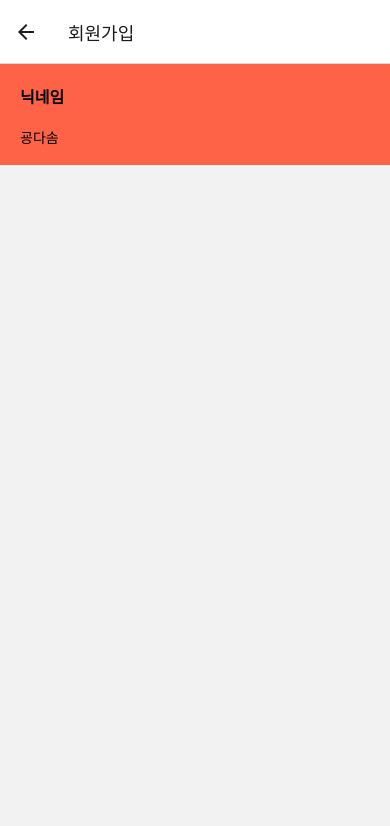
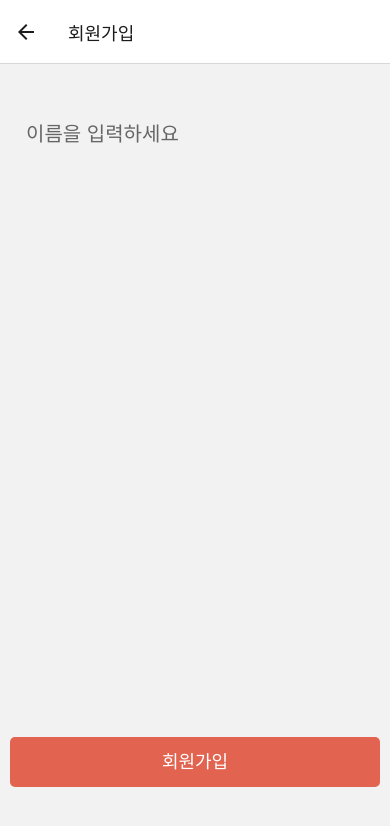
Before and after one commit to eat-fluencer/eat-fluencer-fe, a React Native app: screen /SignUp in a window 390 px wide. Shown: the top 826 px of the page. Built offline with nearby package versions, Linux system fonts and the light colour scheme.

Commit message:
:gift: feat: 회원가입 구현

```diff
--- a/src/AppInner.tsx
+++ b/src/AppInner.tsx
@@ -18,7 +18,8 @@ function AppInner() {
   const Tab = createBottomTabNavigator();
   const Stack = createNativeStackNavigator<RootStackParamList>();
   const {user} = useContext(GlobalContext);
-  const isLoggedIn = user.length > 0;
+  const isLoggedIn = !!user.existedUser;
+  console.log('❗️❗️❗️❗️❗️❗️❗️❗️❗️', isLoggedIn);
 
   return (
     <NavigationContainer>
--- a/src/contexts/global-context.tsx
+++ b/src/contexts/global-context.tsx
@@ -1,14 +1,14 @@
 import React, {useState, createContext, Dispatch, SetStateAction} from 'react';
 
 type GlobalContextType = {
-  user: string;
-  setUser: Dispatch<SetStateAction<string>>;
+  user: any;
+  setUser: Dispatch<SetStateAction<any>>;
   focusIndex: number;
   setFocusIndex: Dispatch<SetStateAction<number>>;
 };
 
 const Context: GlobalContextType = {
-  user: '',
+  user: {},
   setUser: () => {
     throw new Error();
   },
@@ -21,7 +21,7 @@ const Context: GlobalContextType = {
 export const GlobalContext = createContext(Context);
 
 export function ContextProvider({children}: {children: React.ReactNode}) {
-  const [user, setUser] = useState('');
+  const [user, setUser] = useState({});
   const [focusIndex, setFocusIndex] = useState(-2);
 
   const contextValue = {
--- a/src/pages/Home.tsx
+++ b/src/pages/Home.tsx
@@ -3,13 +3,13 @@ import React, {useContext} from 'react';
 import GlobalContext from '../contexts/global-context';
 
 function Home() {
-  const {isSearchFocus} = useContext(GlobalContext);
-  console.log(isSearchFocus);
+  const {user} = useContext(GlobalContext);
+  console.log(JSON.stringify(user, null, '\t'));
 
   return (
     <View style={{flex: 1, alignItems: 'center', justifyContent: 'center'}}>
       <TouchableHighlight>
-        <Text>home page {isSearchFocus}</Text>
+        <Text>안녕하세요 {user.nickname} 님!</Text>
       </TouchableHighlight>
     </View>
   );
--- a/src/pages/SignIn.tsx
+++ b/src/pages/SignIn.tsx
@@ -17,60 +17,49 @@ export type RootStackParamList = {
 type SignInScreenProps = NativeStackScreenProps<RootStackParamList, 'SignIn'>;
 
 function SignIn({navigation}: SignInScreenProps) {
-  const {setUser, user} = useContext(GlobalContext);
-
-  console.log(user);
+  const {setUser} = useContext(GlobalContext);
 
   const signInWithKakao = async (): Promise<void> => {
     try {
-      const kakaoResponse = await login();
-      console.log(JSON.stringify(kakaoResponse, null, '\t'));
-
+      const {idToken} = await login();
+      // console.log(JSON.stringify(idToken, null, '\t'));
+      // console.log(idToken);
       // 프로필 조회
       const profile = await getKakaoProfile();
-      console.log(JSON.stringify(profile, null, '\t'));
+      // console.log(JSON.stringify(profile, null, '\t'));
 
       const {data} = await axios.post(
         `${Config.API_URL}/users/registration-status`,
         {
-          providerId: profile?.id,
+          provider_id: profile?.id,
           provider: 'kakao',
         },
       );
-      const existedUser = data.signedUp;
+      console.log(JSON.stringify(data, null, '\t'));
+
+      // console.log({
+      //   kakaoToken: idToken,
+      //   id: profile.id,
+      //   nickname: profile.nickname,
+      //   picture: profile.profileImageUrl,
+      // });
+
+      const existedUser = data.data.signedUp;
+
+      console.log('existedUser ', existedUser);
+      setUser({
+        kakaoToken: idToken,
+        id: profile.id,
+        nickname: profile.nickname,
+        picture: profile.profileImageUrl,
+        existedUser,
+      });
 
       if (!existedUser) {
         navigation.navigate('SignUp');
-      } else {
-        Alert.alert('로그인');
       }
-
-      console.log(JSON.stringify(data, null, '\t'));
-
-      // console.log(JSON.stringify(data, null, '\t'));
-
-      // const {accessToken, idToken} = await login();
-      // console.log('accessToken ', accessToken);
-      // console.log('idToken ', idToken);
-
-      // console.log(`${Config.API_URL}/kakao/user-info`);
-      // const {data} = await axios.get(`${Config.API_URL}/kakao/user-info`, {
-      //   headers: {
-      //     'OAuth2-Access-Token': accessToken,
-      //     'OAuth2-Id-Token': idToken,
-      //   },
-      // });
-      // console.log(JSON.stringify(data, null, '\t'));
-      // TODO: context api에 정보 저장
-      // setUser(data.user_info);
-      // const isRegistered = false;
-
-      // if (!isRegistered) {
-      //   navigation.navigate('SignUp');
-      // }
     } catch (err) {
       console.error('login err', err);
-      // console.error('login err', JSON.stringify(err));
     }
   };
 
--- a/src/pages/SignUp.tsx
+++ b/src/pages/SignUp.tsx
@@ -1,25 +1,68 @@
-import {Text, View, TextInput, StyleSheet} from 'react-native';
-import React, {useState, useContext, useRef} from 'react';
+import {
+  Text,
+  View,
+  TextInput,
+  StyleSheet,
+  Pressable,
+  Image,
+} from 'react-native';
+import React, {useState, useContext, useCallback} from 'react';
 import GlobalContext from '../contexts/global-context';
+import axios from 'axios';
+import Config from 'react-native-config';
 
-const user = {
-  provider_id: '3454198695',
+function SignUp() {
+  const {user, setUser} = useContext(GlobalContext);
+  const [nickname, setNickname] = useState(user.nickname);
+
+  const onChangeNickname = useCallback((text: string) => {
+    setNickname(text);
+  }, []);
+
+  const onSubmit = async (): Promise<void> => {
+    console.log(
+      JSON.stringify(
+        {
+          nickname,
+          provider_id: user.id,
           provider: 'kakao',
-  nickname: '굥다솜',
-  picture:
-    'http://k.kakaocdn.net/dn/v56yw/btsz5AfTXdC/4YDdkFKOjgnyKM4dvrOBa0/img_110x110.jpg',
+          picture: user.picture,
+        },
+        null,
+        '\t',
+      ),
+    );
+    try {
+      const {data} = await axios.post(
+        `${Config.API_URL}/users`,
+        {
+          nickname,
+          provider_id: user.id,
+          provider: 'kakao',
+          picture: user.picture,
+        },
+        {
+          headers: {
+            'OAuth2-Id-Token': user.kakaoToken,
+          },
+        },
+      );
+      console.log(JSON.stringify(data, null, '\t'));
+      setUser({
+        ...user,
+        nickname,
+        accessToken: data.data.tokens.accessToken,
+        existedUser: true,
+      });
+    } catch (err) {
+      console.error('signup err', err);
+    }
   };
 
-function SignUp() {
-  // const {user} = useContext(GlobalContext);
-  // console.log(isSearchFocus);
-  const [nickname, setNickname] = useState(user.nickname);
-  // const nicknameRef = useRef<TextInput | null>(null);
-  // console.log(user);
   return (
     <View style={styles.container}>
+      <View style={styles.formWrapper}>
         <View style={styles.inputWrapper}>
-        <Text style={styles.label}>닉네임</Text>
           <TextInput
             placeholder="이름을 입력하세요"
             placeholderTextColor="#666"
@@ -27,11 +70,19 @@ function SignUp() {
             returnKeyType="next"
             clearButtonMode="while-editing"
             textContentType="nickname"
-          onChangeText={text => setNickname(text)}
+            onChangeText={onChangeNickname}
             // ref={nicknameRef}
             // onSubmitEditing={() => nicknameRef.current?.focus()}
             blurOnSubmit={false}
+            style={styles.input}
           />
+          <Image source={{uri: user.picture}} style={styles.image} />
+        </View>
+      </View>
+      <View style={styles.buttonZone}>
+        <Pressable style={styles.loginButton} onPress={onSubmit}>
+          <Text style={styles.loginButtonText}>회원가입</Text>
+        </Pressable>
       </View>
     </View>
   );
@@ -41,14 +92,47 @@ export default SignUp;
 
 const styles = StyleSheet.create({
   container: {
-    backgroundColor: 'tomato',
+    // backgroundColor: 'tomato',
+    flex: 1,
   },
   inputWrapper: {
+    flexDirection: 'row',
+  },
+  formWrapper: {
+    height: '85%',
     padding: 20,
+    justifyContent: 'space-between',
   },
-  label: {
-    fontWeight: 'bold',
-    fontSize: 16,
-    marginBottom: 20,
+  input: {
+    paddingVertical: 8,
+    paddingHorizontal: 6,
+    borderRadius: 4,
+    fontSize: 20,
+    width: '70%',
+  },
+  image: {
+    width: 100,
+    height: 100,
+    borderRadius: 200,
+  },
+  loginButton: {
+    width: '100%',
+    height: 50,
+    backgroundColor: '#e16350',
+    paddingHorizontal: 20,
+    paddingVertical: 10,
+    borderRadius: 5,
+    marginBottom: 10,
+  },
+  loginButtonText: {
+    color: 'white',
+    fontSize: 18,
+    textAlign: 'center',
+    lineHeight: 30,
+  },
+  buttonZone: {
+    alignItems: 'center',
+    justifyContent: 'flex-end',
+    padding: 10,
   },
 });
```
Lines whose indentation alone changed are shown as unchanged.
